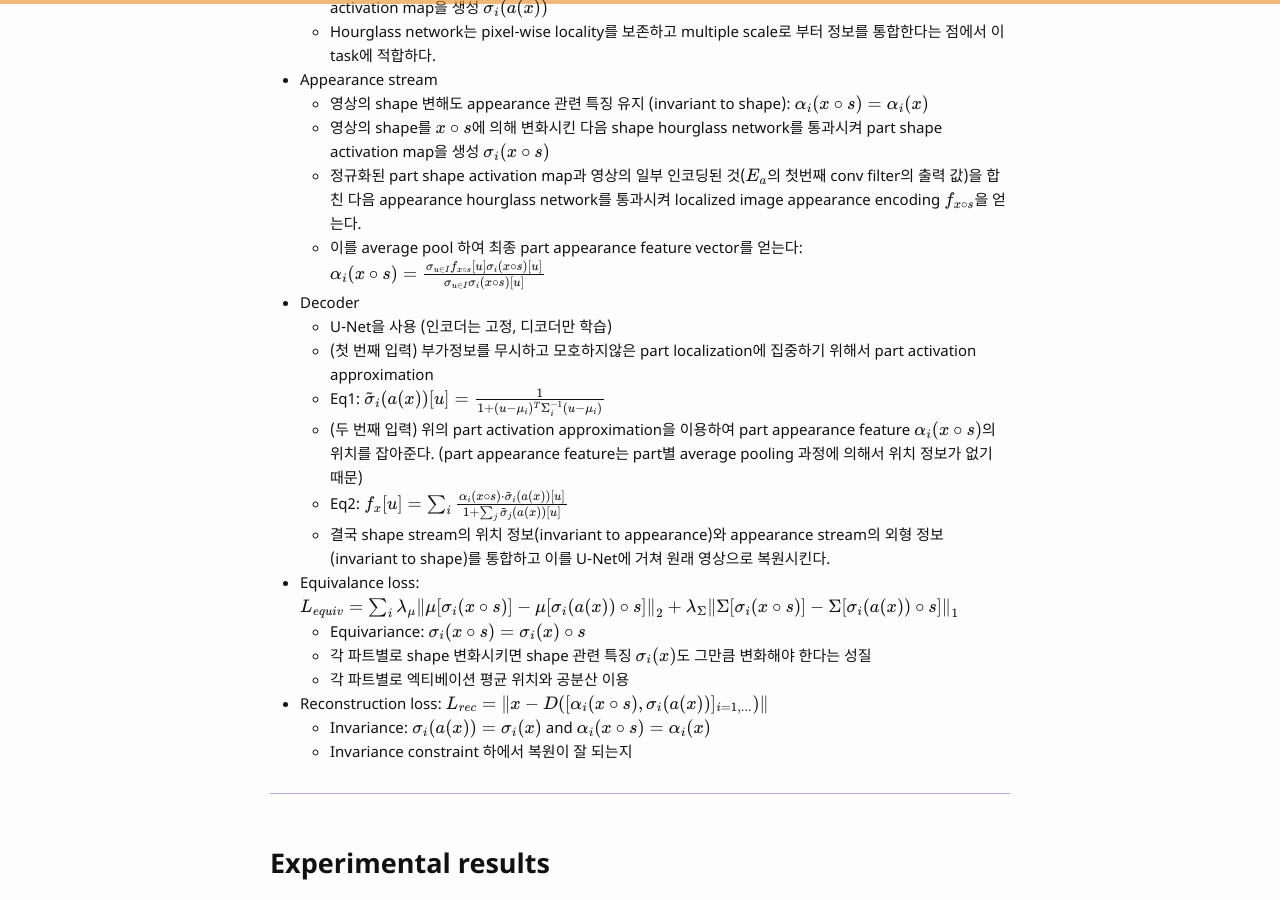
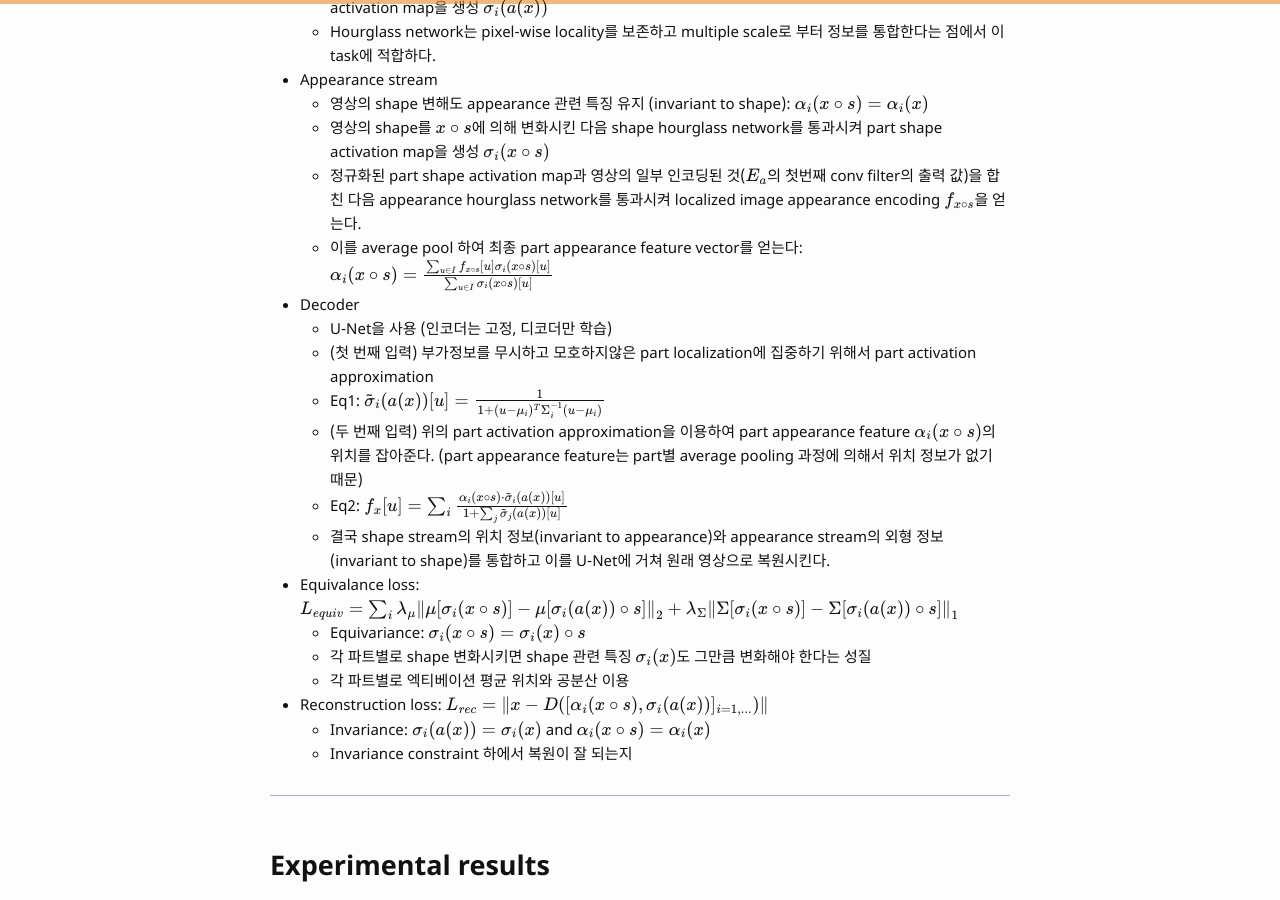
Before and after one commit to bismex/bismex.github.io, a Jekyll site: the page built from _posts/2019-05-27-UPBD.md, in a window 1280 px wide and 900 px high, scrolled down 2371 px. Built offline with Jekyll 4.4.1, drawn with Linux system fonts in a browser that asks for light colours; formulas are drawn with MathJax 3.

Commit message:
Update 2019-05-27-UPBD.md

```diff
--- a/_posts/2019-05-27-UPBD.md
+++ b/_posts/2019-05-27-UPBD.md
@@ -66,7 +66,7 @@ tags: CV unsupervised disentangled
   - 영상의 shape 변해도 appearance 관련 특징 유지 (invariant to shape): $$\alpha_i (x \circ s) = \alpha_i (x)$$
   - 영상의 shape를 $$x \circ s$$에 의해 변화시킨 다음 shape hourglass network를 통과시켜 part shape activation map을 생성 $$\sigma_i (x \circ s)$$
   - 정규화된 part shape activation map과 영상의 일부 인코딩된 것($$E_a$$의 첫번째 conv filter의 출력 값)을 합친 다음 appearance hourglass network를 통과시켜 localized image appearance encoding $$f_{x \circ s}$$을 얻는다.
-  - 이를 average pool 하여 최종 part appearance feature vector를 얻는다: $$\alpha_i (x \circ s) = \frac{\sigma_{u \in I} f_{x \circ s} [u] \sigma_i (x \circ s)[u]}{\sigma_{u \in I} \sigma_i (x \circ s)[u]}$$
+  - 이를 average pool 하여 최종 part appearance feature vector를 얻는다: $$\alpha_i (x \circ s) = \frac{\sum_{u \in I} f_{x \circ s} [u] \sigma_i (x \circ s)[u]}{\sum_{u \in I} \sigma_i (x \circ s)[u]}$$
 - Decoder
   - U-Net을 사용 (인코더는 고정, 디코더만 학습)
   - (첫 번째 입력) 부가정보를 무시하고 모호하지않은 part localization에 집중하기 위해서 part activation approximation
```
